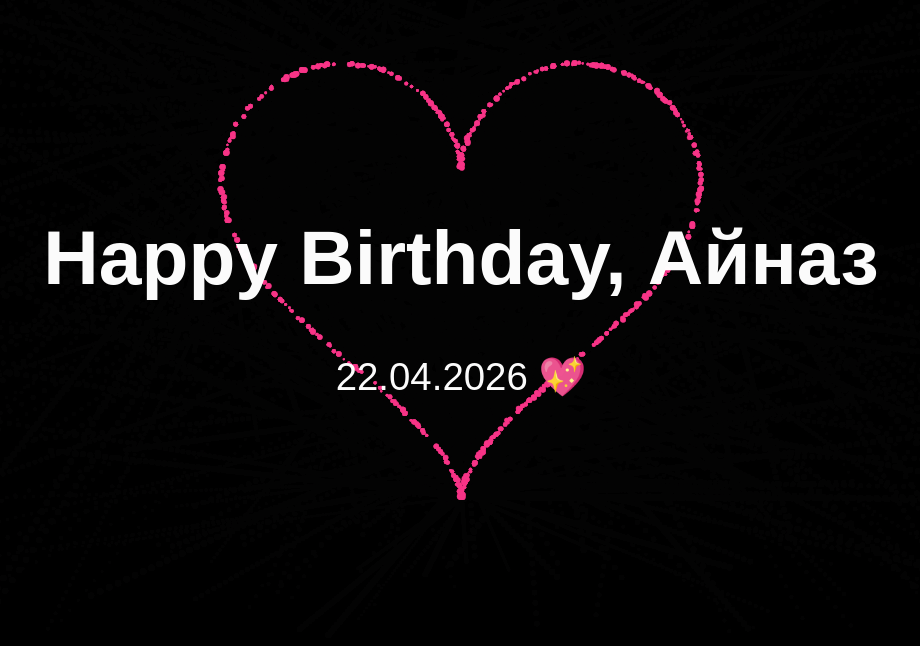
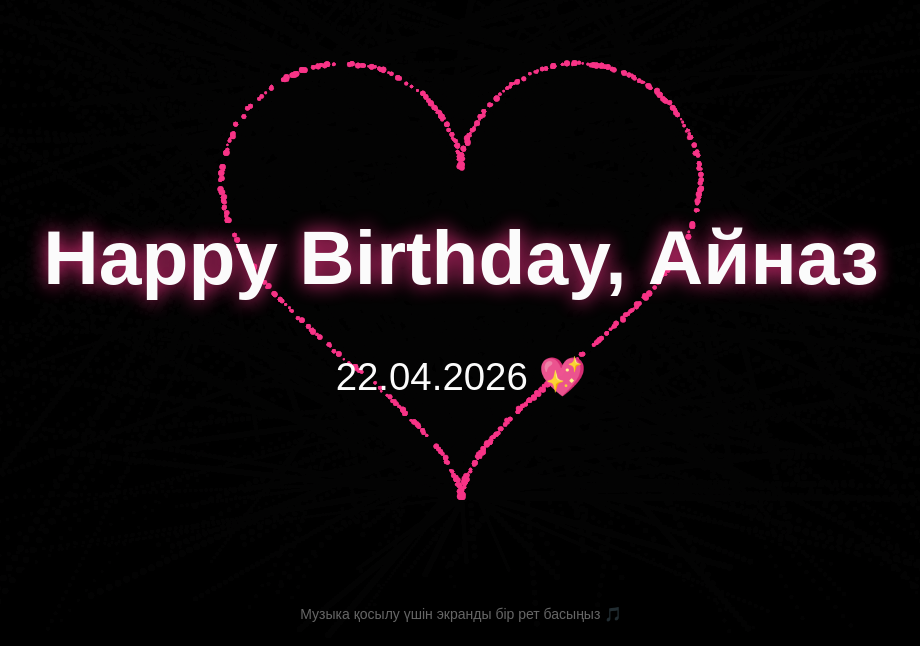
Before and after one commit to kenesaaaa/ainaz-birthday, a plain HTML site: page index.html in a window 1280 px wide. Shown: the part 158-804 px from the top of the page, without its empty margins (179-1099 px from the left). Drawn offline with Linux system fonts and the light colour scheme.

Commit message:
Update index.html

```diff
--- a/index.html
+++ b/index.html
@@ -4,12 +4,21 @@
 <meta charset="UTF-8">
 <title>Айназ 💖</title>
 <style>
-    body{ margin:0; background:black; overflow:hidden; color:white; font-family:sans-serif; }
+    body{ margin:0; background:black; overflow:hidden; color:white; font-family:sans-serif; cursor: pointer; }
     #text{ position:absolute; width:100%; top:40%; text-align:center; opacity:0; transition:2s; z-index:10; pointer-events: none;}
-    h1{font-size:6vw;}
+    h1{font-size:6vw; text-shadow: 0 0 20px #f73487;}
     p{font-size:3vw;}
-    /* Екінші кезеңдегі мөлдір стиль */
     .faded { opacity: 0.4 !important; transition: 2s; }
+
+    #hint {
+        position: fixed;
+        bottom: 20px;
+        width: 100%;
+        text-align: center;
+        color: rgba(255,255,255,0.4);
+        font-size: 14px;
+        z-index: 20;
+    }
 </style>
 </head>
 <body>
@@ -20,15 +29,30 @@
     <p id="date">22.04.2026 💖</p>
 </div>
 
+<div id="hint">Музыка қосылу үшін экранды бір рет басыңыз 🎵</div>
+
+<audio id="bgMusic" loop>
+    <source src="music.mp3" type="audio/mpeg">
+</audio>
+
 <script>
 const canvas = document.getElementById("c");
 const ctx = canvas.getContext("2d");
+const audio = document.getElementById("bgMusic");
+const hint = document.getElementById("hint");
+
 canvas.width = innerWidth;
 canvas.height = innerHeight;
 
 let stage = 0;
 let particles = [];
 let progress = 0;
+
+// МУЗЫКАНЫ ҚОСУ: Экранды кез келген жерден басқанда ойнайды
+window.addEventListener('click', () => {
+    audio.play().catch(e => console.log("Музыка қосылмады:", e));
+    hint.style.display = 'none';
+}, { once: true });
 
 function heart(t){
     return { x:16*Math.pow(Math.sin(t),3), y:-(13*Math.cos(t)-5*Math.cos(2*t)-2*Math.cos(3*t)-Math.cos(4*t)) };
@@ -63,7 +87,6 @@ function typeText(){
 function drawTurtleLines(){
     ctx.fillStyle = "rgba(0,0,0,0.05)";
     ctx.fillRect(0,0, canvas.width, canvas.height);
-
     for(let j=0; j<5; j++){
         let t = Math.random() * Math.PI * 2;
         let h = heart(t);
@@ -80,7 +103,6 @@ function animate(){
     if(stage === 0) {
         ctx.fillStyle = "rgba(0,0,0,0.15)";
         ctx.fillRect(0,0, canvas.width, canvas.height);
-
         particles.forEach(p=>{
             p.x += (p.tx - p.x)*0.02;
             p.y += (p.ty - p.y)*0.02;
@@ -89,15 +111,12 @@ function animate(){
             ctx.fillStyle = p.color;
             ctx.fill();
         });
-
         progress++;
         if(progress === 200){
             document.getElementById("text").style.opacity = 1;
             typeText();
-            // 3 секундтан кейін екінші кезеңге өту
             setTimeout(() => {
                 stage = 1;
-                // Жазуды өшірмейміз, тек мөлдір (transparent) қыламыз
                 document.getElementById("text").classList.add("faded");
             }, 3000);
         }
```
